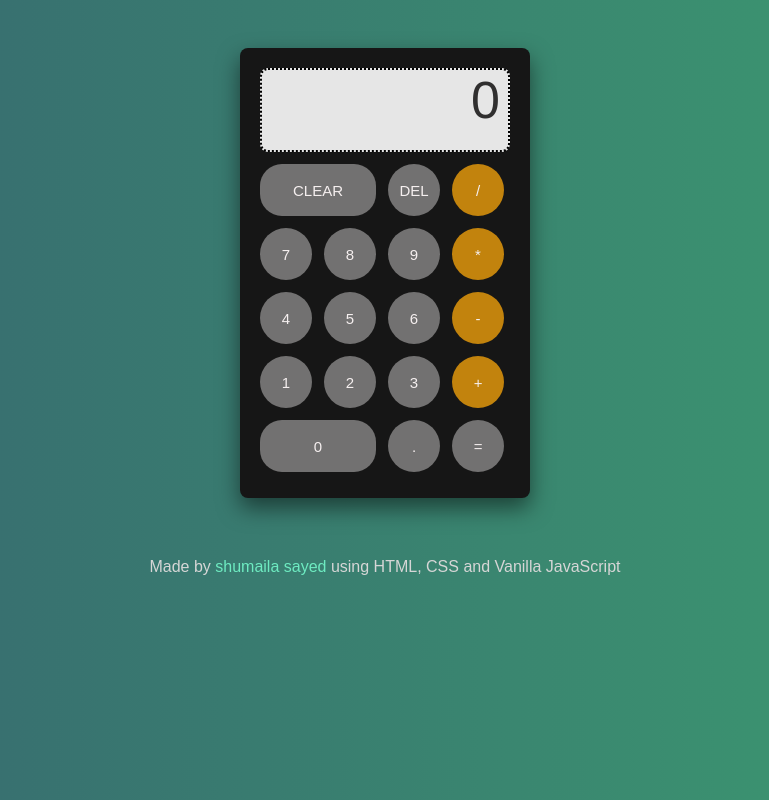
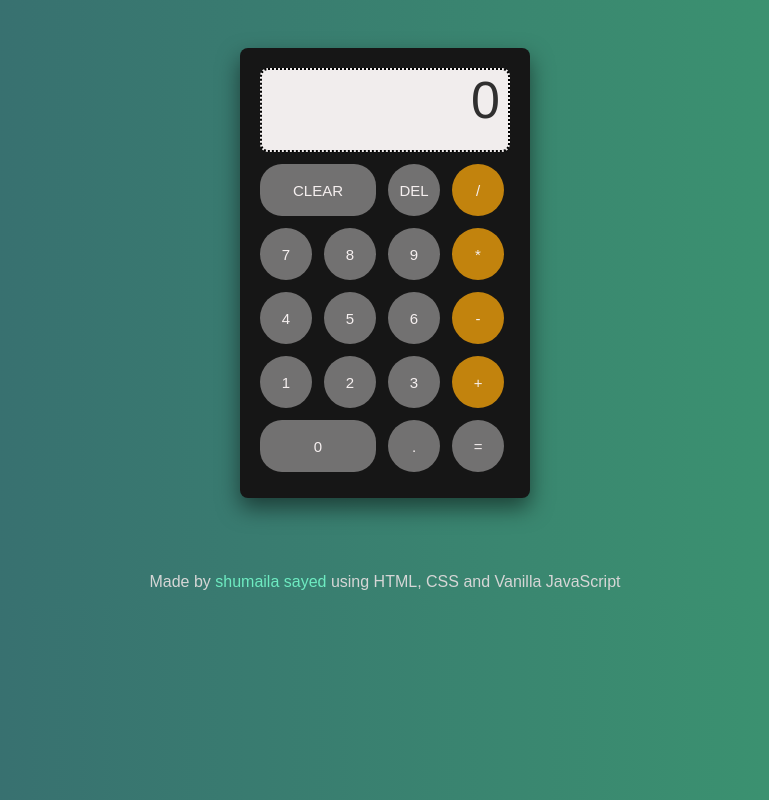
Before and after one commit to Shumaila-sayed/Calculator-App, a plain HTML site: page index.html in a window 1280 px wide. Shown: the whole page, without its empty margins (255-1024 px from the left). Drawn offline with Linux system fonts and the light colour scheme.

Commit message:
change position of name

```diff
--- a/index.html
+++ b/index.html
@@ -36,6 +36,6 @@
         </div>
     </div>
 
-    <p>Made by <a href="https://github.com/Shumaila-sayed" _blank >shumaila sayed</a> using HTML, CSS and Vanilla JavaScript</p>
+    <p>Made by <a href="https://github.com/Shumaila-sayed" target="_blank">shumaila sayed</a> using HTML, CSS and Vanilla JavaScript</p>
 </body>
 </html>
--- a/styles.css
+++ b/styles.css
@@ -26,7 +26,7 @@ body{
     text-align: end;
     border-radius: 8px;
     height: 64px;
-    background-color:  rgb(230, 230, 230);
+    background-color:  rgb(241, 237, 237);
     color: rgb(48, 47, 47);
 }
 
@@ -73,7 +73,7 @@ body{
 
 
 .btn:hover{
-    color:   rgb(114, 113, 113);
+    color: rgb(114, 113, 113);
     background-color: rgb(245, 239, 239) ;
 }
 
@@ -84,9 +84,11 @@ body{
 
 p{
     text-align: center;
-    margin-top: 60px;
+    margin-top: 75px;
     color: rgb(214, 214, 214);
+    font-size: 16px;
 }
+
 a{
     text-decoration: none;
     color: rgb(110, 235, 193);
```
